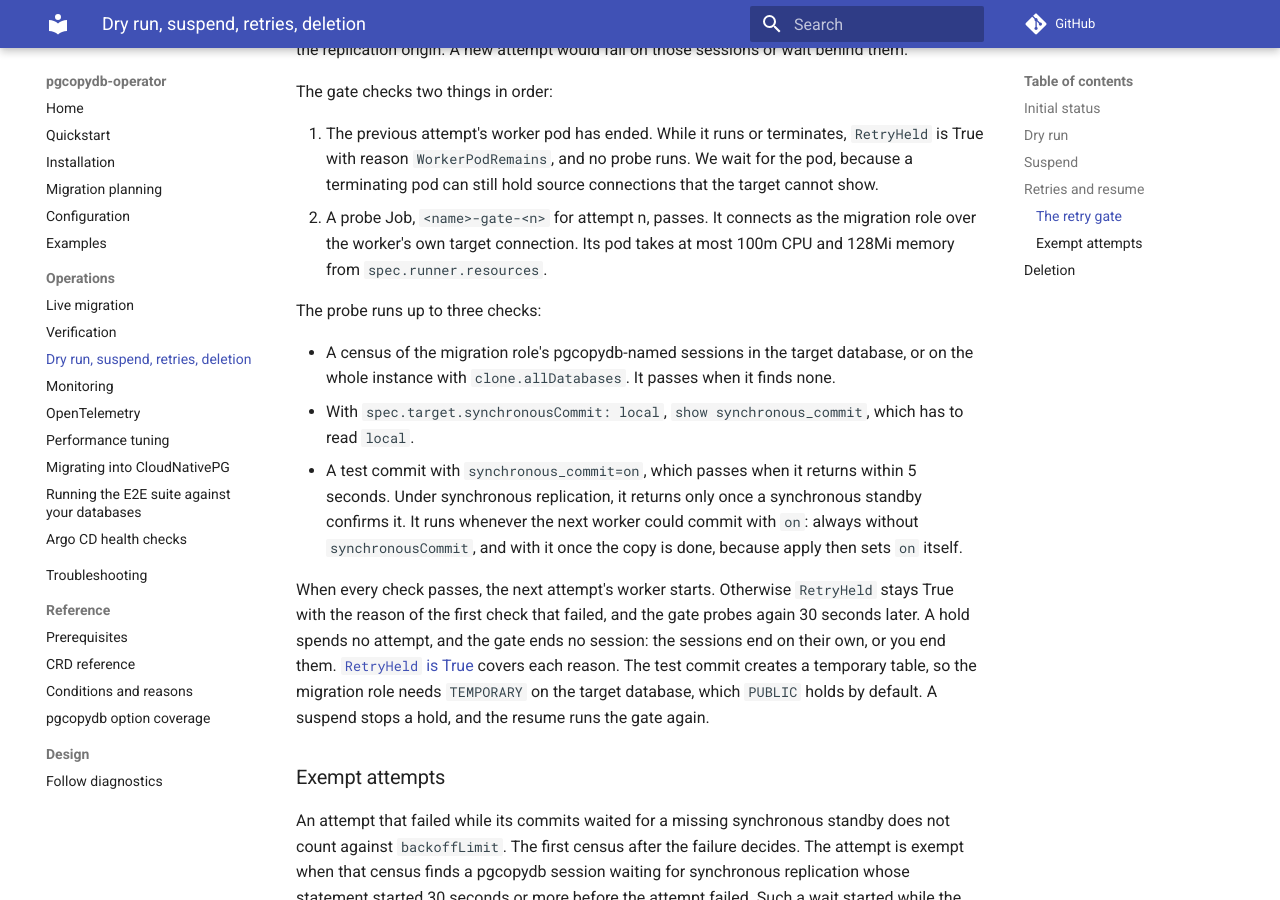
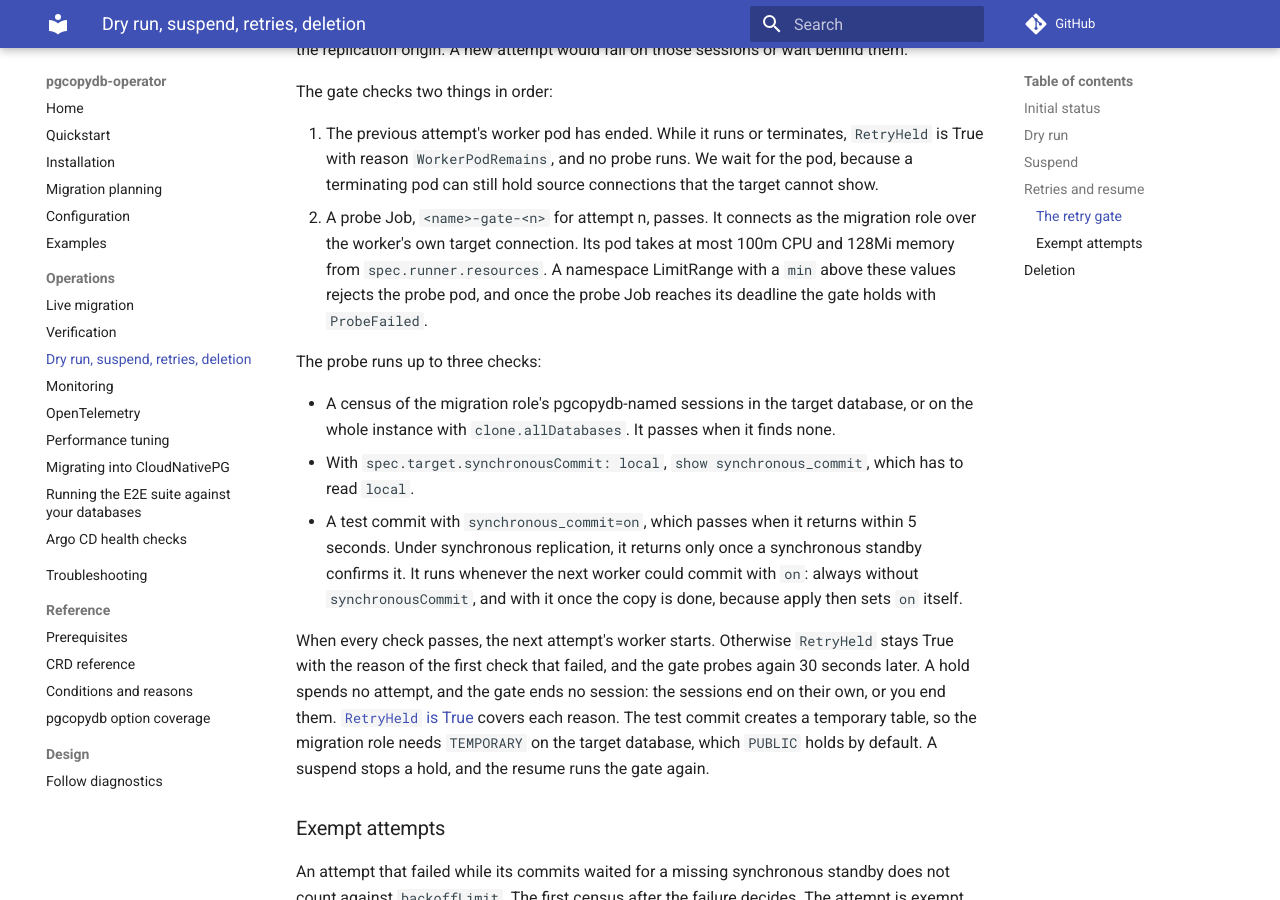
Before and after one commit to ydixken/pgcopydb-operator, an MkDocs documentation site: the page built from docs/operations/lifecycle.md, in a window 1280 px wide and 900 px high, scrolled down 3785 px. Built offline with MkDocs 1.6.1 and Material for MkDocs 9.7.7, drawn with Linux system fonts in a browser that asks for light colours; comment, search, counter and statistics services are not loaded.

Commit message:
docs: say that a LimitRange min above the probe caps holds the retry gate
The probe takes at most 100m CPU and 128Mi memory, and no spec field raises that.
A namespace LimitRange whose min is higher rejects the probe pod, so the probe Job ends at its deadline and the gate holds with ProbeFailed.

```diff
--- a/docs/operations/lifecycle.md
+++ b/docs/operations/lifecycle.md
@@ -141,6 +141,7 @@ The gate checks two things in order:
 2. A probe Job, `<name>-gate-<n>` for attempt n, passes.
    It connects as the migration role over the worker's own target connection.
    Its pod takes at most 100m CPU and 128Mi memory from `spec.runner.resources`.
+   A namespace LimitRange with a `min` above these values rejects the probe pod, and once the probe Job reaches its deadline the gate holds with `ProbeFailed`.
 
 The probe runs up to three checks:
 
```
